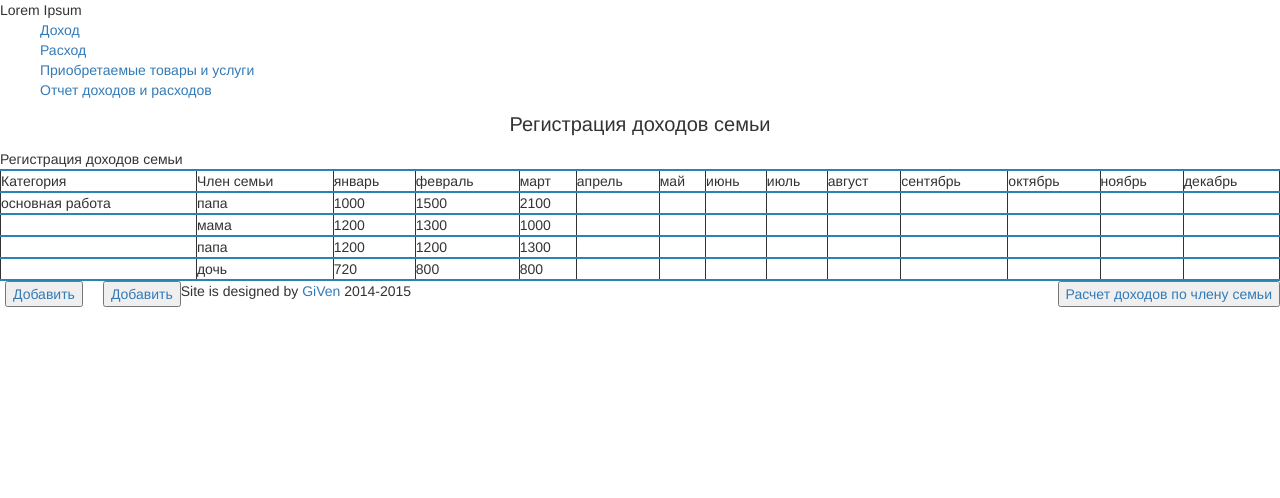
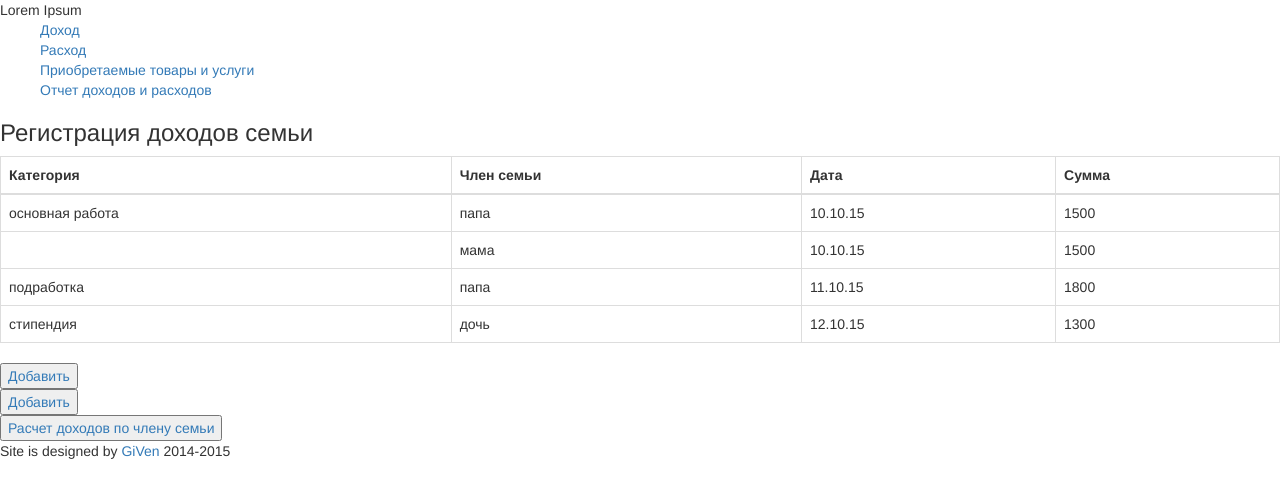
Before and after one commit to NastyaKozlova/family_budget, a website: page index.html in a window 1280 px wide. Drawn offline with Linux system fonts and the light colour scheme.

Commit message:
fourth commit

```diff
--- a/client/app/doxod/doxod.html
+++ b/client/app/doxod/doxod.html
@@ -1,48 +1,29 @@
 
 
 	<div>
-		<p style="text-align:center; font-size:20px">Регистрация доходов семьи</p>
+		<h3>Регистрация доходов семьи</h3>
 	</div>
 
-<div class="data-table-container" ng-controller="doxodCtrl as dc">
-	<header class="data-table-header">
-		<div class="data-table-header__label">
-			<span id="w" class="fs-title">Регистрация доходов семьи</span>
-		</div>
+<div ng-controller="doxodCtrl as dc">
 
-	<table style="width:100%" class="data-table">
+
+	<table class="table table-bordered">
 		<thead>
 		<tr>
-			<td>Категория</td>
-			<td>Член семьи</td>
-			<td>январь</td>
-			<td>февраль</td>
-			<td>март</td>
-			<td>апрель</td>
-			<td>май</td>
-			<td>июнь</td>
-			<td>июль</td>
-			<td>август</td>
-			<td>сентябрь</td>
-			<td>октябрь</td>
-			<td>ноябрь</td>
-			<td>декабрь</td>
+			<th align="center">Категория</th>
+			<th align="center">Член семьи</th>
+			<th align="center">Дата</th>
+			<th align="center">Сумма</th>
+
 		</tr>
 		</thead>
 		<tbody>
 		<tr ng-repeat="row in dc.doxod">
 			<td><span ng-bind="row.state"></span></td>
 			<td><span ng-bind="row.family"></span></td>
-            <td><span ng-bind="row.J"></span></td>
-			<td><span ng-bind="row.F"></span></td>
-			<td><span ng-bind="row.M"></span></td>
-			<td><span ng-bind="row.In"></span></td>
-            <td><span ng-bind="row.Il"></span></td>
-			<td><span ng-bind="row.Av"></span></td><td><span ng-bind="row.date"></span></td>
-			<td><span ng-bind="row.C"></span></td>
-            <td><span ng-bind="row.O"></span></td>
-			<td><span ng-bind="row.N"></span></td>
-			<td><span ng-bind="row.D"></span></td>
+            <td><span ng-bind="row.data"></span></td>
+			<td><span ng-bind="row.suma"></span></td>
+
 
 		</tr>
 		</tbody>
--- a/client/app/doxod/doxod.js
+++ b/client/app/doxod/doxod.js
@@ -10,10 +10,10 @@
         init();
 
         function init () {
-            vm.doxod = [ 	{ state: 'основная работа', family: 'папа', J: '1000',  F: '1500', M: '2100',  In: '', Il: '', Av: '', C: '',  O: '',  N: '',    D: ''},
-{ kateg: '', family: 'мама', J: '1200',  F: '1300', M: '1000',  In: '', Il: '', Av: '', C: '',  O: '',  N: '',    D: ''},
-{ kateg: 'подработка', family: 'папа', J: '1200',  F: '1200', M: '1300',  In: '', Il: '', Av: '', C: '',  O: '',  N: '',    D: ''},
-{ kateg: 'стипендия', family: 'дочь', J: '720',  F: '800', M: '800',  In: '', Il: '', Av: '', C: '',  O: '',  N: '',    D: ''},  ];
+            vm.doxod = [ 	{ state: 'основная работа', family: 'папа', data: '10.10.15',  suma: '1500'},
+{ state: '', family: 'мама', data: '10.10.15',  suma: '1500'},
+{ state: 'подработка', family: 'папа', data: '11.10.15',  suma: '1800'},
+{ state: 'стипендия', family: 'дочь', data: '12.10.15',  suma: '1300'},  ];
         }
     }
 })();
--- a/index.html
+++ b/index.html
@@ -6,12 +6,13 @@
 
 <head>
     <meta charset="utf-8" />
-    <link rel="stylesheet" type="text/css" href="bower_components/lumx/dist/lumx.css" />
+
+    <!-- <link rel="stylesheet" type="text/css" href="bower_components/lumx/dist/lumx.css" /> -->
     <link rel="stylesheet" href="http://fonts.googleapis.com/css?family=Roboto:300,400,500,700">
-    <link rel="stylesheet" type="text/css" href="client/content/styles/font-awesome.min.css" />
-    <link rel="stylesheet" type="text/css" href="client/content/styles/table.css" />
+    <!-- <link rel="stylesheet" type="text/css" href="client/content/styles/font-awesome.min.css" /> -->
+    <!-- <link rel="stylesheet" type="text/css" href="client/content/styles/table.css" /> -->
     <link rel="stylesheet" type="text/css" href="bower_components/bootstrap/css/bootstrap.min.css" />
-    <link rel="stylesheet" type="text/css" href="client/content/styles/mytl.css" />
+    <!-- <link rel="stylesheet" type="text/css" href="client/content/styles/mytl.css" /> -->
 
 </head>
 
@@ -25,7 +26,7 @@
             <span class="toolbar__label fs-title">Lorem Ipsum</span>
             <div class="toolbar__right">
                 <ul>
-                    <li class="nav fs-regular"><a href="#" ng-class="{active: templateUrl == 'client/app/doxod/doxod.html'}" ng-click="templateUrl = 'client/app/doxod/doxod.html'">Доход</a></li>
+                    <li  class="nav fs-regular"; class="btn btn-info" ><a href="#" ng-class="{active: templateUrl == 'client/app/doxod/doxod.html'}" ng-click="templateUrl = 'client/app/doxod/doxod.html'">Доход</a></li>
                     <li class="nav fs-regular"><a href="#" ng-class="{active: templateUrl == 'client/app/rashodi/rashodi.html'}" ng-click="templateUrl = 'client/app/rashodi/rashodi.html'">Расход</a></li>
                     <li class="nav fs-regular"><a href="#" ng-class="{active: templateUrl == 'client/app/tovar/tovar.html'}" ng-click="templateUrl = 'client/app/tovar/tovar.html'">Приобретаемые товары и услуги</a></li>
                     <li class="nav fs-regular"><a href="#" ng-class="{active: templateUrl == 'client/app/kategor/kategor.html'}" ng-click="templateUrl = 'client/app/kategor/kategor.html'">Отчет доходов и расходов</a></li>
```
Also changed, not shown: client/app/kategor/kategor.html (+1 -1 lines), client/app/kategor/kategor.js (+5 -6 lines), client/app/rashodi/rashodi.html (+2 -2 lines), client/app/tovar/tovar.html (+1 -1 lines).
